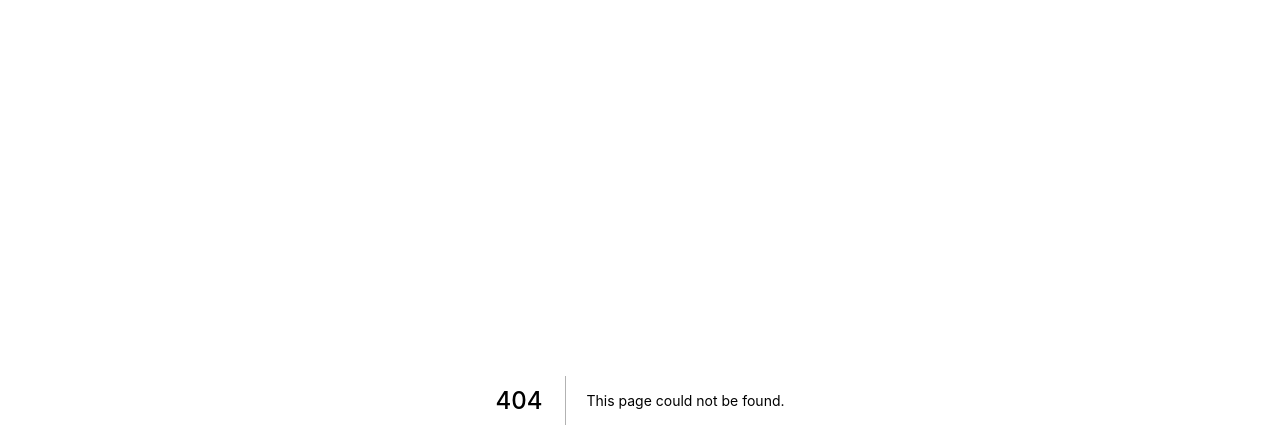
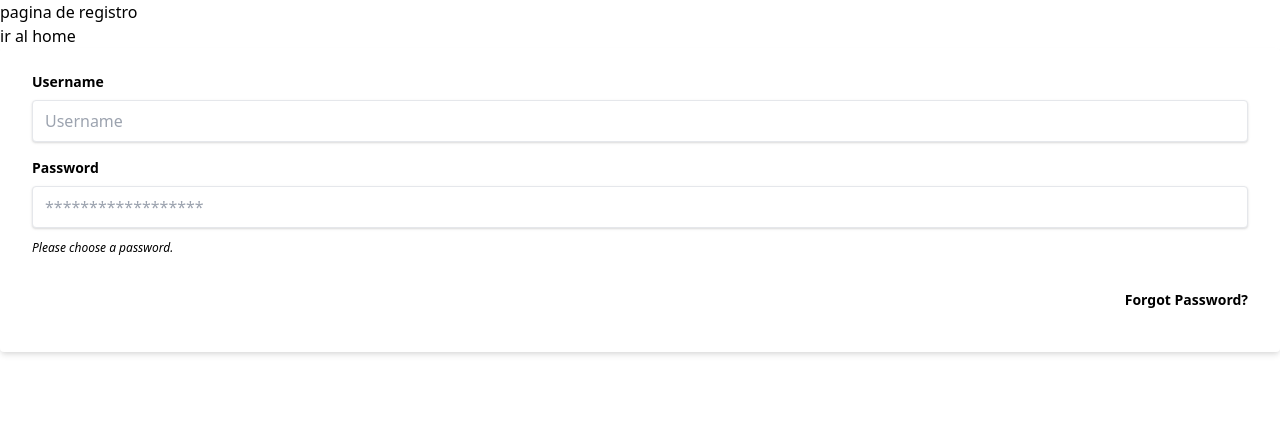
Before and after one commit to karmap/tiendita-front, a Next.js app: page /registro in a window 1280 px wide. Before the commit this address had no page. Shown: the top 448 px of the page. Built offline with nearby package versions, Linux system fonts and the light colour scheme.

Commit message:
first basic pages

```diff
--- a/pages/index.js
+++ b/pages/index.js
@@ -1,26 +1,24 @@
 import Head from 'next/head'
+import Link from 'next/link'
+
 
 export default function Home() {
   return (
     <div className="flex flex-col items-center justify-center min-h-screen py-2">
       <Head>
-        <title>Create Next App</title>
+        <title>Tianguito</title>
         <link rel="icon" href="/favicon.ico" />
       </Head>
 
       <main className="flex flex-col items-center justify-center flex-1 px-20 text-center">
         <h1 className="text-6xl font-bold">
-          Welcome to{' '}
-          <a className="text-blue-600" href="https://nextjs.org">
-            Next.js!
-          </a>
+          Welcome to la tiendita
         </h1>
 
         <p className="mt-3 text-2xl">
-          Get started by editing{' '}
-          <code className="p-3 font-mono text-lg bg-gray-100 rounded-md">
-            pages/index.js
-          </code>
+          <Link href="/unirse">
+            <a>ir a unirse</a>
+          </Link>
         </p>
 
         <div className="flex flex-wrap items-center justify-around max-w-4xl mt-6 sm:w-full">
--- /dev/null
+++ b/pages/registro.js
@@ -0,0 +1,39 @@
+import Link from 'next/link'
+
+export default function IndexPage() {
+  return (
+    <div>
+      pagina de registro{' '}
+        <ul>
+            <Link href="/">
+            <li>ir al home</li>
+            </Link>
+        </ul>
+
+<div className="bg-white shadow-md rounded px-8 pt-6 pb-8 mb-4 flex flex-col">
+    <div className="mb-4">
+      <label className="block text-grey-darker text-sm font-bold mb-2" for="username">
+        Username
+      </label>
+      <input className="shadow appearance-none border rounded w-full py-2 px-3 text-grey-darker" id="username" type="text" placeholder="Username"/>
+    </div>
+    <div className="mb-6">
+      <label className="block text-grey-darker text-sm font-bold mb-2" for="password">
+        Password
+      </label>
+      <input className="shadow appearance-none border border-red rounded w-full py-2 px-3 text-grey-darker mb-3" id="password" type="password" placeholder="******************"/>
+      <p className="text-red text-xs italic">Please choose a password.</p>
+    </div>
+    <div className="flex items-center justify-between">
+      <button className="bg-blue hover:bg-blue-dark text-white font-bold py-2 px-4 rounded" type="button">
+        Sign In
+      </button>
+      <a className="inline-block align-baseline font-bold text-sm text-blue hover:text-blue-darker" href="#">
+        Forgot Password?
+      </a>
+    </div>
+</div>
+
+    </div>
+  )
+}
--- a/pages/unirse.js
+++ b/pages/unirse.js
@@ -5,7 +5,7 @@ export default function IndexPage() {
     <div>
       Hello World.{' '}
       <Link href="/registro">
-        <a>About</a>
+        <a>ir al registro</a>
       </Link>
     </div>
   )
```
Also changed, not shown: 1 other file (tests, documents, lock files or other folders).
